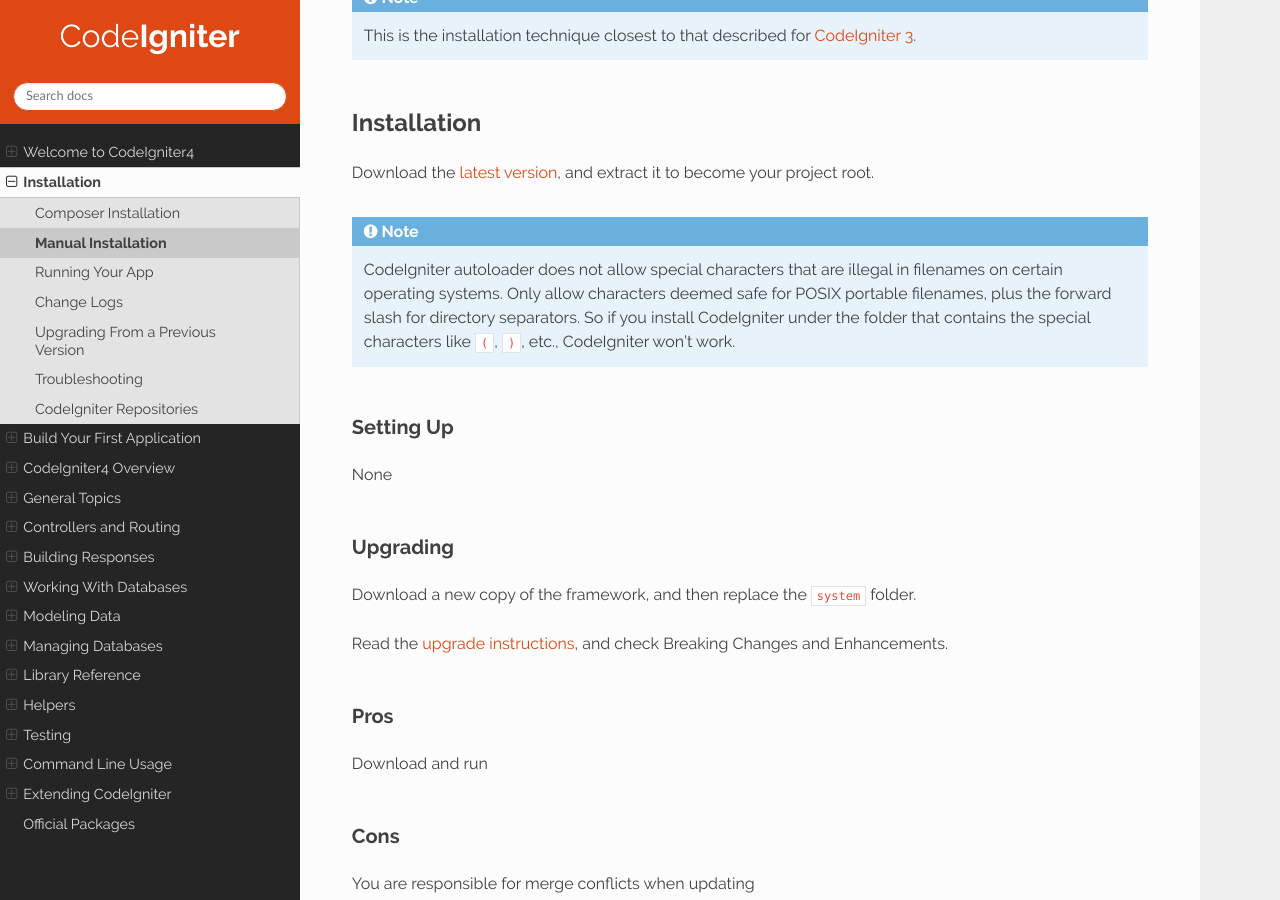
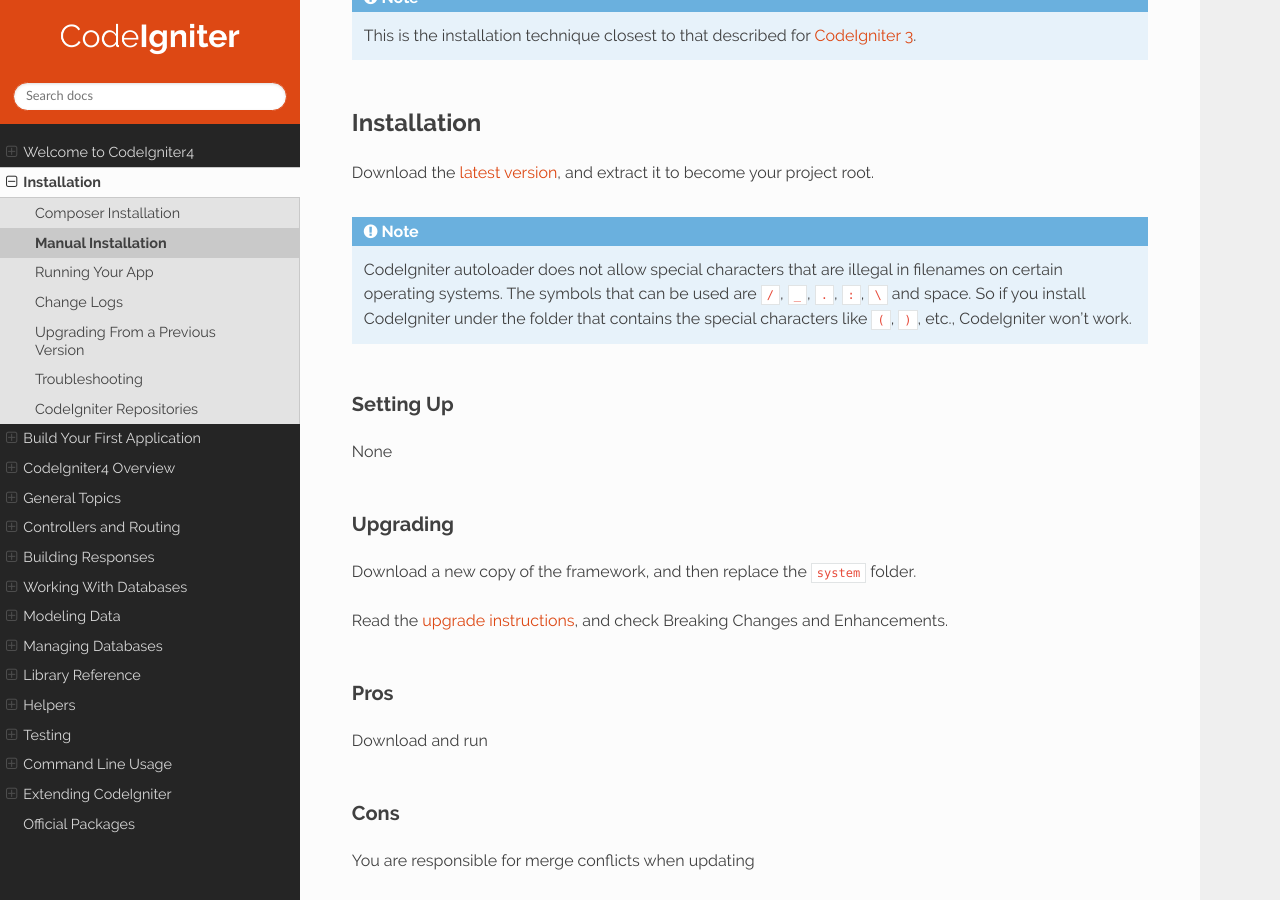
Before and after one commit to NEKOGET/ci4_user_guide_src, a Sphinx documentation site: the page built from source/installation/installing_manual.rst, in a window 1280 px wide and 900 px high, scrolled down 519 px. Built offline with Sphinx 7.4.7 and the Read the Docs theme 2.0.0, drawn with Linux system fonts in a browser that asks for light colours.

Commit message:
docs: add allowed symbols

```diff
--- a/source/installation/installing_composer.rst
+++ b/source/installation/installing_composer.rst
@@ -39,7 +39,9 @@ The command above will create a "project-root" folder.
 If you omit the "project-root" argument, the command will create an
 "appstarter" folder, which can be renamed as appropriate.
 
-.. note:: CodeIgniter autoloader does not allow special characters that are illegal in filenames on certain operating systems. Only allow characters deemed safe for POSIX portable filenames, plus the forward slash for directory separators. So if you install CodeIgniter under the folder that contains the special characters like ``(``, ``)``, etc., CodeIgniter won't work.
+.. note:: CodeIgniter autoloader does not allow special characters that are illegal in filenames on certain operating systems.
+    The symbols that can be used are ``/``, ``_``, ``.``, ``:``, ``\`` and space.
+    So if you install CodeIgniter under the folder that contains the special characters like ``(``, ``)``, etc., CodeIgniter won't work.
 
 If you don't need or want phpunit installed, and all of its composer
 dependencies, then add the ``--no-dev`` option to the end of the above
--- a/source/installation/installing_manual.rst
+++ b/source/installation/installing_manual.rst
@@ -22,7 +22,9 @@ Installation
 Download the `latest version <https://github.com/CodeIgniter4/framework/releases/latest>`_,
 and extract it to become your project root.
 
-.. note:: CodeIgniter autoloader does not allow special characters that are illegal in filenames on certain operating systems. Only allow characters deemed safe for POSIX portable filenames, plus the forward slash for directory separators. So if you install CodeIgniter under the folder that contains the special characters like ``(``, ``)``, etc., CodeIgniter won't work.
+.. note:: CodeIgniter autoloader does not allow special characters that are illegal in filenames on certain operating systems.
+    The symbols that can be used are ``/``, ``_``, ``.``, ``:``, ``\`` and space.
+    So if you install CodeIgniter under the folder that contains the special characters like ``(``, ``)``, etc., CodeIgniter won't work.
 
 Setting Up
 ----------
```
